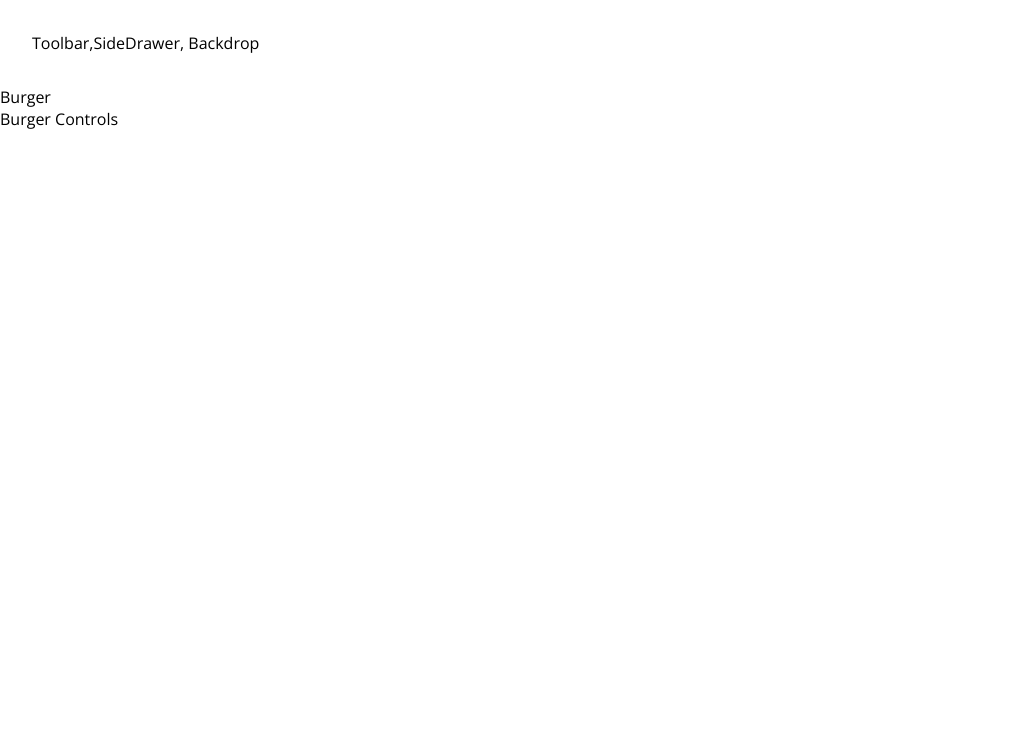
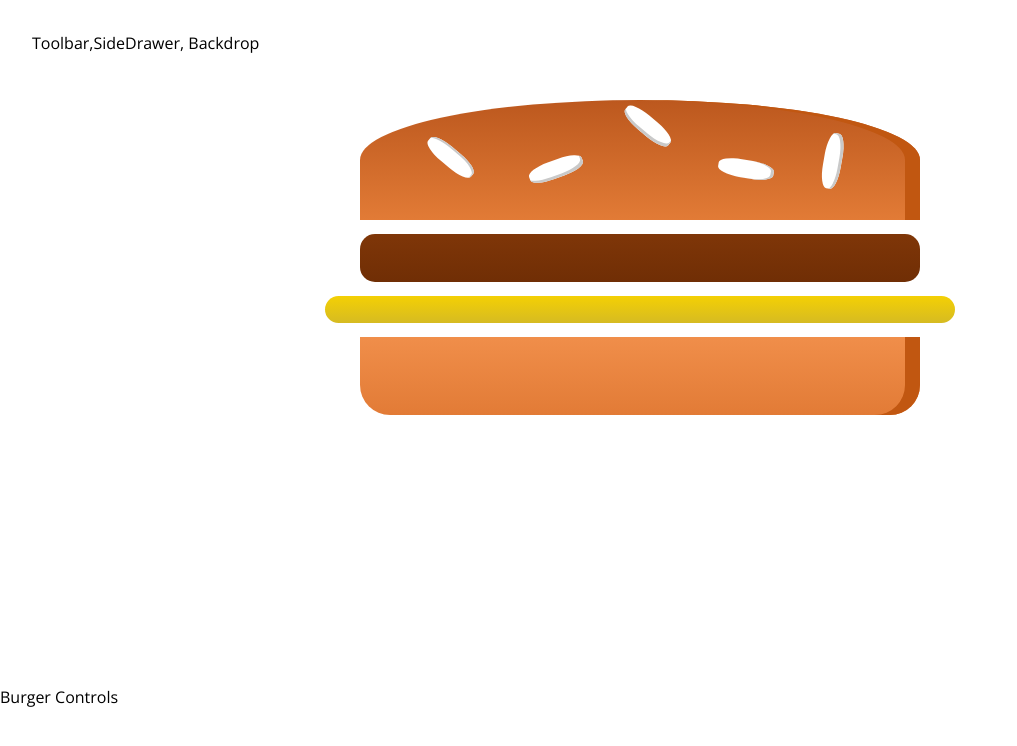
Before and after one commit to SamanAtashi/Practice_React-, a React (Create React App) app in the folder trial-3-Burger/: page / in a window 1280 px wide. Shown: the top 746 px of the page, without its empty margins (0-1017 px from the left). Built offline with nearby package versions, Linux system fonts and the light colour scheme.

Commit message:
Add Burger.js and styling for it

```diff
--- a/trial-3-Burger/src/Components/Burger/Burger.js
+++ b/trial-3-Burger/src/Components/Burger/Burger.js
@@ -0,0 +1,18 @@
+import React from 'react';
+
+import classes from './Burger.module.css';
+
+import BurgerIngredient from './BurgerIngredient/BurgerIngredient';
+
+const Burger = (props) => {
+	return (
+		<div className={classes.Burger}>
+			<BurgerIngredient type="bread-top" />
+			<BurgerIngredient type="meat" />
+			<BurgerIngredient type="cheese" />
+			<BurgerIngredient type="bread-bottom" />
+		</div>
+	);
+};
+
+export default Burger;
--- /dev/null
+++ b/trial-3-Burger/src/Components/Burger/Burger.module.css
@@ -0,0 +1,30 @@
+.Burger {
+	width: 100%;
+	margin: auto;
+	height: 250px;
+	overflow: scroll;
+	text-align: center;
+	font-weight: bold;
+	font-size: 1.2rem;
+}
+
+@media (min-width: 500px) and (min-height: 400px) {
+	.Burger {
+		width: 350px;
+		height: 300px;
+	}
+}
+
+@media (min-width: 500px) and (min-height: 401px) {
+	.Burger {
+		width: 450px;
+		height: 400px;
+	}
+}
+
+@media (min-width: 1000px) and (min-height: 700px) {
+	.Burger {
+		width: 700px;
+		height: 600px;
+	}
+}
--- a/trial-3-Burger/src/Containers/BurgerBuilder/BurgerBuilder.js
+++ b/trial-3-Burger/src/Containers/BurgerBuilder/BurgerBuilder.js
@@ -1,12 +1,14 @@
 import React, { Component } from 'react';
 
 import Aux from '../../hoc/aux';
+
+import Burger from '../../Components/Burger/Burger';
 
 class BurgerBuilder extends Component {
 	render() {
 		return (
 			<Aux>
-				<div>Burger</div>
+				<Burger />
 				<div>Burger Controls</div>
 			</Aux>
 		);
```
